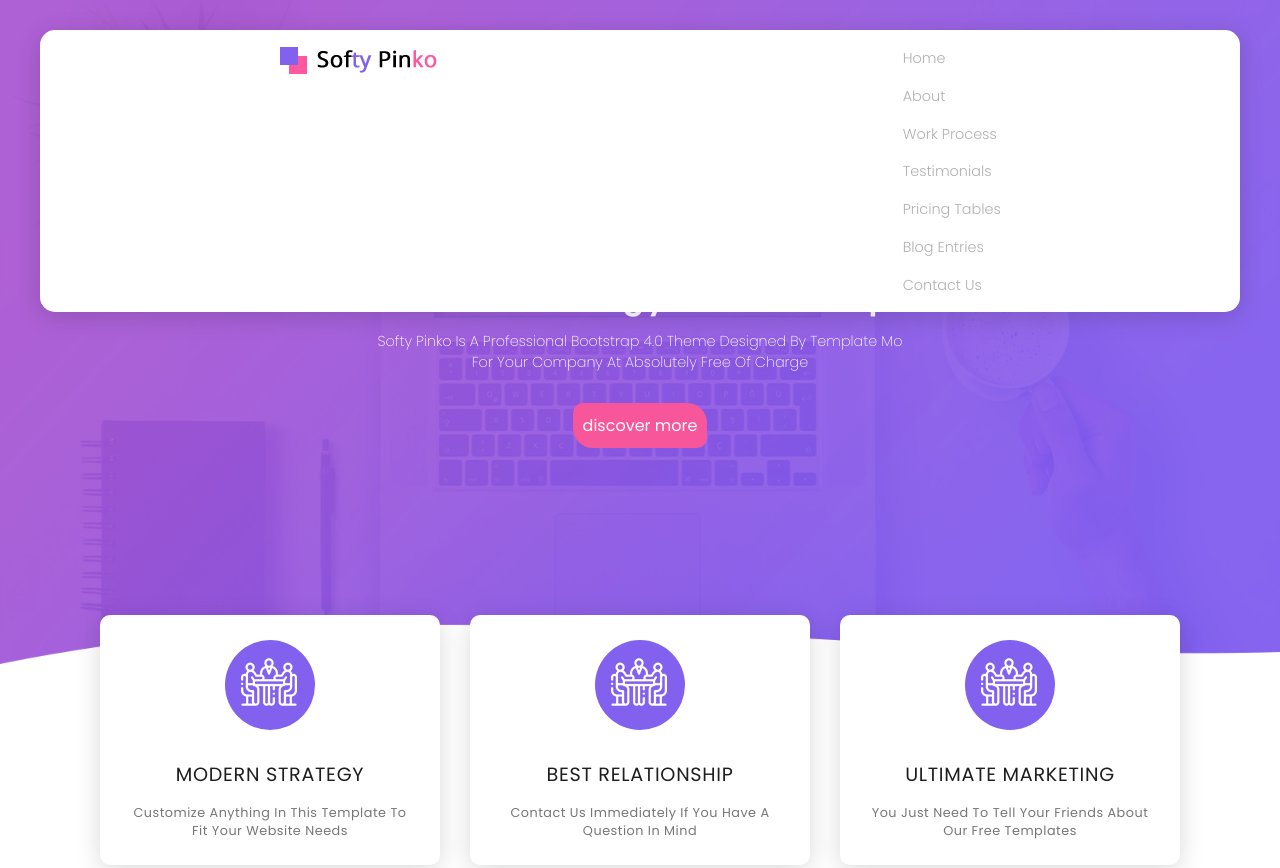
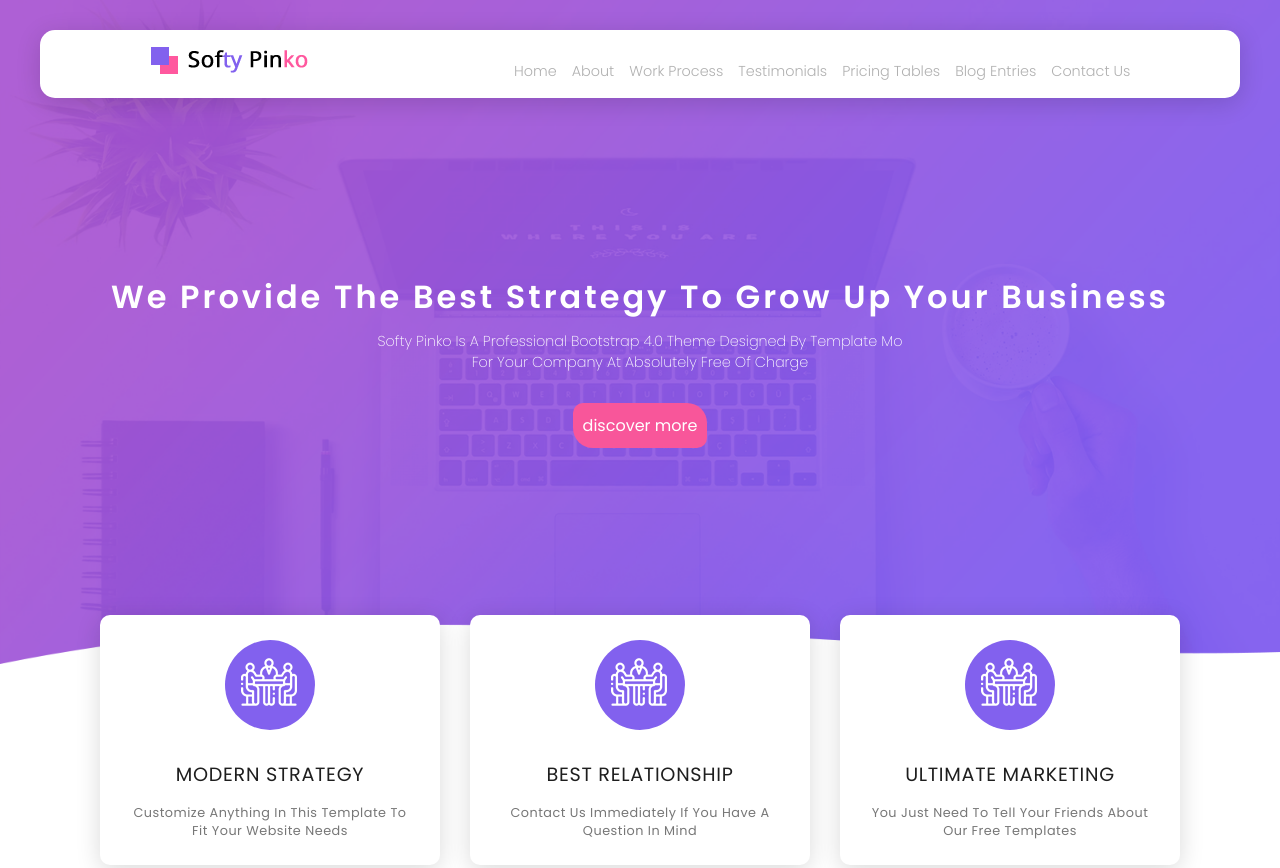
Before and after one commit to MohamedHossameldenhabishie/template, a plain HTML site: page pages/index.html in a window 1280 px wide. Shown: the top 868 px of the page. Drawn offline with Linux system fonts and the light colour scheme.

Commit message:
update navbar links

```diff
--- a/assets/css/style.css
+++ b/assets/css/style.css
@@ -64,6 +64,8 @@ header{
 }
 .nav__links{
     display: flex;
+    flex-direction: row;
+    align-items: baseline;
 }
 .nav__link a{
     text-transform: capitalize;
@@ -116,7 +118,7 @@ header{
         text-align: center;
         transition: 0.3s;
         /* display: none; */
-    }
+}
     .hamburger {
         display: block
     }
```
